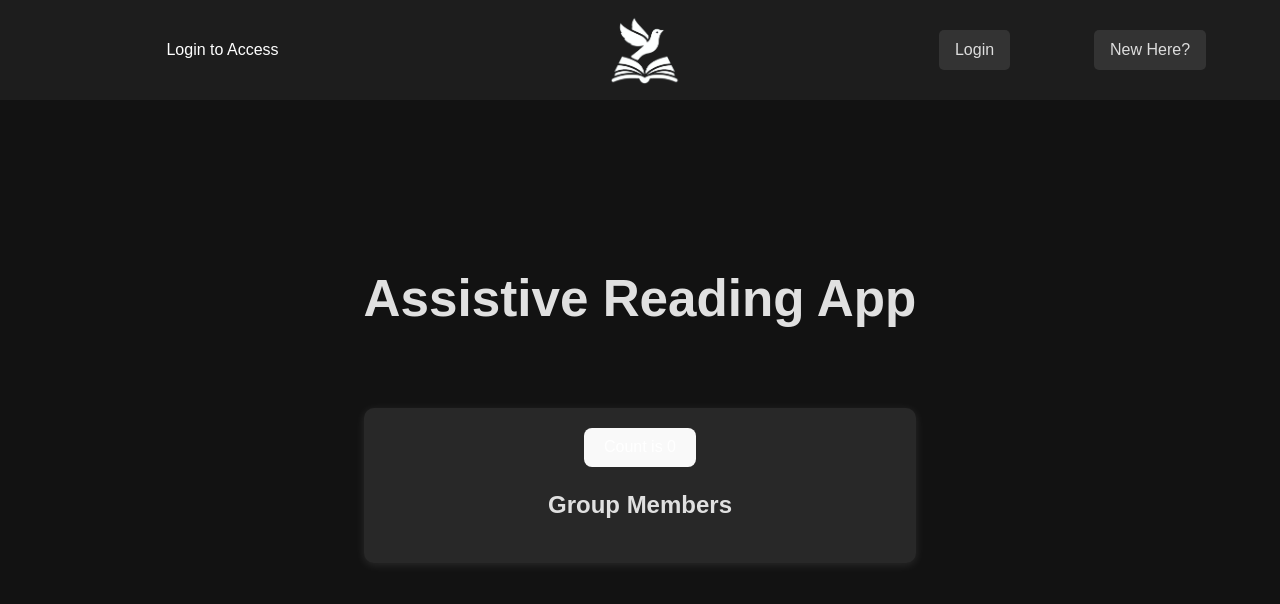
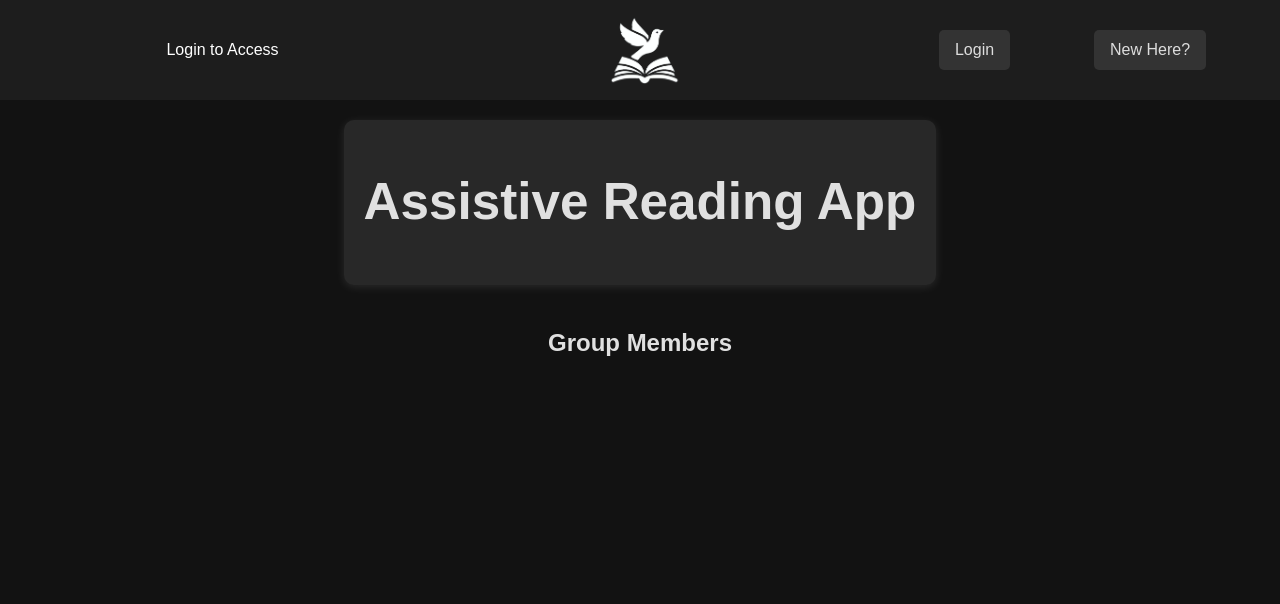
Before and after one commit to jkiddin/Assistive-Reading-App, a React (Vite) app in the folder client/: page / in a window 1280 px wide. Shown: the top 604 px of the page. Built offline with nearby package versions, Linux system fonts and the light colour scheme.

Commit message:
added animations

```diff
--- a/client/src/components/App.jsx
+++ b/client/src/components/App.jsx
@@ -4,6 +4,8 @@ import { Link, useNavigate } from 'react-router-dom';
 import axios from 'axios';
 import '../styles/App.css';
 import pfp from '../styles/pfp.png';
+import emoji from 'emoji-dictionary'
+import { motion } from 'framer-motion'
 
 axios.defaults.withCredentials = true;
 
@@ -45,6 +47,12 @@ function App() {
   }, []);
 
   return (
+    <motion.body
+    initial={{opacity: 0}}
+    animate={{opacity: 1}}
+    transition={{ duration: 0.75, ease: "easeOut" }}
+    >
+      <div className='content'>
     <>
       <div className="header">
       <div className="home-links">
@@ -72,24 +80,37 @@ function App() {
         )}
       </div>
     </div>
-      {loggedIn ?
-          <h1>Hey, {username}!</h1> : /* Implement "Hey, <user!>"*/
+
+      <motion.div className="card"
+      initial={{ scale: 0 }}
+      animate={{ scale: 1 }}
+      transition={{
+        type: "spring",
+        stiffness: 260,
+        bounce: 0.1
+      }}
+      >
+      {loggedIn ? (
+        <>
+          <h1>Hey, {username}! {emoji.getUnicode("wave")}</h1>
+          <h2>Thanks for using our app.</h2>
+          <h2>Go ahead and click Dashboard to begin your journey.</h2>
+          </>
+        ) : (
           <h1>Assistive Reading App</h1>
-        }
-      <div className="card">
-        <button onClick={() => setCount(count + 1)}>
-          Count is {count}
-        </button>
+        )}
         <div>
-          <h2>Group Members</h2>
+        </div>
+      </motion.div>
+      <h2 className='GroupMem'>Group Members</h2>
           <ol>
             {members.map((member, index) => (
               <li key={index}>{member}</li>
             ))}
           </ol>
-        </div>
-      </div>
     </>
+    </div>
+    </motion.body>
   );
 }
 
--- a/client/src/styles/App.css
+++ b/client/src/styles/App.css
@@ -3,9 +3,15 @@ body {
   background-color: #121212;
   color: #e0e0e0;
   margin: 0;
-  padding: 0;
   height: 100%;
   box-sizing: border-box;
+  flex-direction: column;
+  display: inline-block;
+  position: relative;
+}
+
+.content {
+  margin-top: 15vh;
 }
 
 #root {
@@ -126,9 +132,18 @@ body {
 .card {
   background-color: #282828;
   padding: 20px;
-  margin-top: 80px;
   box-shadow: 0 2px 10px rgba(255, 255, 255, 0.1);
   border-radius: 10px;
+  transition: transform 0.2s;
+}
+
+.card:hover {
+  transform: scale(1.1);
+  transition: 0.3s;
+}
+
+.GroupMem {
+  padding-top: 20px;
 }
 
 ol {
--- a/client/src/styles/Dashboard.css
+++ b/client/src/styles/Dashboard.css
@@ -20,7 +20,8 @@
 }
 
 .button:hover {
-    background-color: #0056b3;
+    background-color: #555;
+    color: #ddd;
 }
 
 .popup {
```
